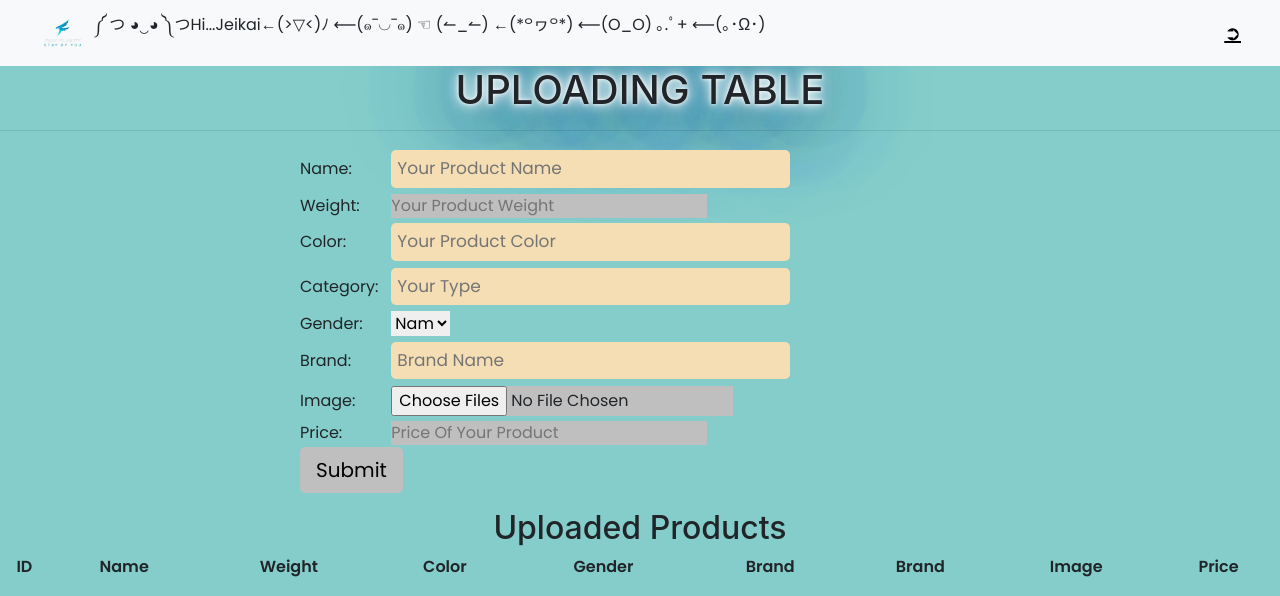
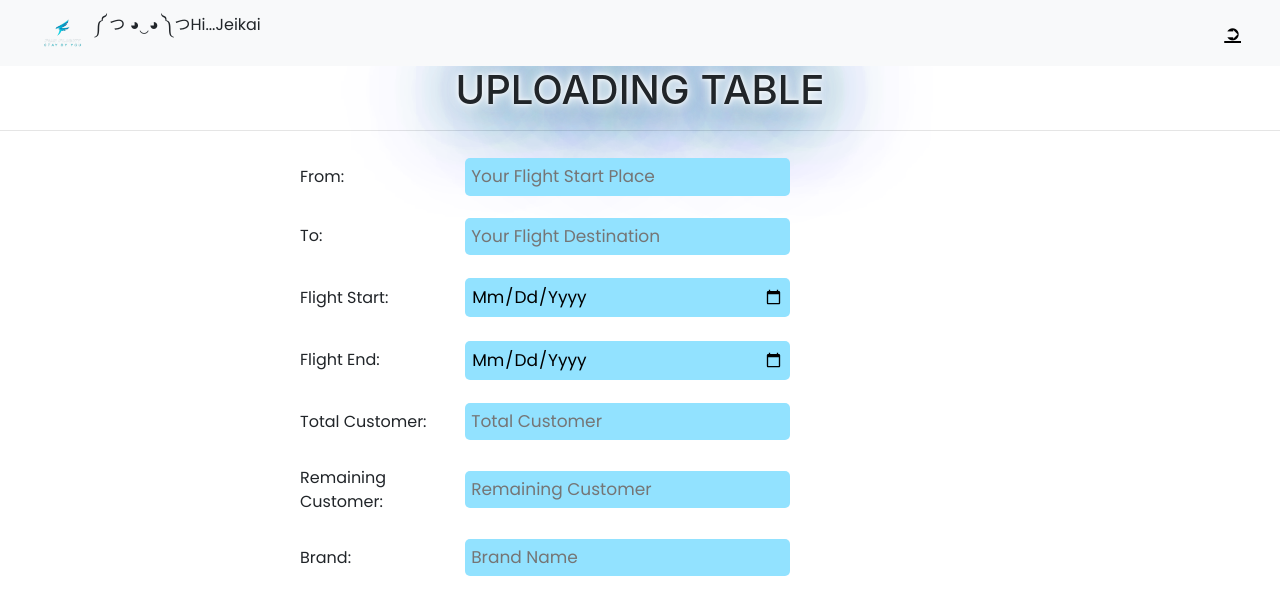
Before and after one commit to jeikai/BookingFlight, a PHP site: page /upload_san_pham.php in a window 1280 px wide; the page is wider, and only the part inside the window is pictured. Shown: the top 596 px of that part. Run offline with PHP 8.4, Linux system fonts and the light colour scheme; a user stored in the database is signed in; data comes from the database, SQL or seed files in the repository; data that the repository does not hold is empty; some libraries are stand-ins or nearby versions; grey boxes are pictures that could not be loaded.

Commit message:
push code admin còn lỗi phải sửa

```diff
--- a/cart.php
+++ b/cart.php
@@ -29,7 +29,7 @@ if (isset($_GET['delete_all'])) {
 
 <div class="container">
     <section class="shopping-cart">
-        <!-- <h1 class="heading">shopping cart</h1> -->
+        <h1 class="heading">shopping cart</h1>
         <table>
             <thead>
                 <th>ID</th>
--- a/component/database.sql
+++ b/component/database.sql
@@ -41,7 +41,7 @@ CREATE TABLE Flight(
     isRoundTrip INT
 );
 
-INSERT INTO Flight (flightId, startCity, endCity, startTime, endTime, totalCustomer, remainingCustomer, standardPrice, isRoundTrip)
+INSERT INTO Flight (flightId, brand, startCity, endCity, startTime, endTime, totalCustomer, remainingCustomer, standardPrice, isRoundTrip)
 VALUES
   (1, 'Vietnam Airlines','New York', 'Los Angeles', '2024-05-18 10:00:00', '2024-05-18 15:00:00', 150, 150, 250.00, 0),
   (2, 'Jetstar', 'London', 'Paris', '2024-05-19 08:30:00', '2024-05-19 11:00:00', 100, 100, 180.50, 0),
--- a/component/header_as_admin.php
+++ b/component/header_as_admin.php
@@ -32,7 +32,7 @@
 		}
 	</style>
 </head>
-<body style="background: #84cdca;" >
+<body style="background: #ffffff;" >
 
 <!-- Navigation -->
 <nav class="navbar navbar-expand-md navbar-light bg-light sticky-top">
@@ -51,7 +51,7 @@
 			foreach ( $userName as $userName) {
 		?>
 		<p class="navbar-branch">
-			༼ つ ◕‿◕ ༽つHi...<?php echo $userName['userName'];?>←(>▽<)ﾉ ⟵(๑¯◡¯๑) ☜ (↼_↼) ←(*꒪ヮ꒪*) ⟵(o_O) ｡.ﾟ+ ⟵(｡･ω･)
+			༼ つ ◕‿◕ ༽つHi...<?php echo $userName['userName'];?>
 		</p>
 		<?php
 			}
--- a/css/home_page.css
+++ b/css/home_page.css
@@ -91,14 +91,33 @@ footer {
 input[type=text] {
     padding: 6px;
     width: 100%;
-    background: wheat;
+    background: #92e2ff;
     font-size: 17px;
     border-radius: 5px;
     }
 input[type=text]:hover {
-    background: rgb(183, 180, 180);
+    background: #0092c7;
 }
-
+input[type=date] {
+    padding: 6px;
+    width: 100%;
+    background: #92e2ff;
+    font-size: 17px;
+    border-radius: 5px;
+    }
+input[type=date]:hover {
+    background: #0092c7;
+}
+input[type=number] {
+    padding: 6px;
+    width: 100%;
+    background: #92e2ff;
+    font-size: 17px;
+    border-radius: 5px;
+    }
+input[type=number]:hover {
+    background: #0092c7;
+}
 .time {
     text-align: center;
     font-size: 100px;
--- a/upload_san_pham.php
+++ b/upload_san_pham.php
@@ -1,231 +1,153 @@
 <?php
 include './component/header_as_admin.php';
-    $productName = htmlspecialchars( $_POST['productName'] ?? '');
-    $weight = htmlspecialchars( $_POST['weight'] ?? '');
-    $color = htmlspecialchars( $_POST['color'] ?? '');
-    $categoryName = htmlspecialchars( $_POST['categoryName'] ?? '');
-    $price = htmlspecialchars( $_POST['price'] ?? '');
-    $brand = htmlspecialchars( $_POST['brand'] ?? '');
-    $gender = htmlspecialchars( $_POST['gender'] ?? '');
-    $check = false;
-    $productId = time();
-    if ( isset($_POST['submit'])) {
-        //Kiểm duyệt file ảnh
-        $permitted_extensions = ['png', 'jpg', 'jpeg', 'gif'];
-        //Tên file
-        $file_name = $_FILES['imgUrls']['name'];
-        $count_img = 0;
-        for ( $i =0; $i<5; $i++) {
+$brand = htmlspecialchars($_POST['brand'] ?? '');
+$startCity = htmlspecialchars($_POST['startCity'] ?? '');
+$endCity = htmlspecialchars($_POST['endCity'] ?? '');
+$startTime = htmlspecialchars($_POST['startTime'] ?? '');
+$endTime = htmlspecialchars($_POST['endTime'] ?? '');
+$totalCustomer = htmlspecialchars($_POST['totalCustomer'] ?? '');
+$remainingCustomer = htmlspecialchars($_POST['remainingCustomer'] ?? '');
+$standardPrice = htmlspecialchars($_POST['standardPrice'] ?? '');
+$isRoundTrip = htmlspecialchars($_POST['isRoundTrip'] ?? '');
+$flightId = time();
+if (isset($_POST['submit'])) {
 
-            if ( $file_name[$i] ) {
-                $count_img++;
-            }
-            if ( empty($file_name[$i + 1]) ) {
-                break;
-            }
-        }
-        if( !empty( $file_name )) {
-
-            //Nơi nguồn
-            $file_tmp_name = $_FILES['imgUrls']['tmp_name'];
-
-            //nơi đích chứa file được upload lên
-            $destination[] = "";
-            $anh_sp = "";
-            for ( $i =0; $i < $count_img; $i++) {
-                $destination[$i] = "./Ảnh_sp/".$file_name[$i];
-                $anh_sp .= $file_name[$i].', ';
-                //Lấy ra đuôi file bằng hàm explode
-                //Khi gặp dấu chấm, hàm sẽ tách chuỗi đó ra
-                //end: lấy phần tử cuối trong mảng
-                $file_extension[$i] = explode('.', $file_name[$i]);
-                $file_extension[$i] = strtolower(end($file_extension[$i]));
-            }
-            $anh_sp = rtrim( $anh_sp, ", ");
-            //Kiểm tra tên file
-            for ( $i =0; $i < $count_img; $i++) {
-            if ( in_array($file_extension[$i], $permitted_extensions)) {
-                    $check = true;
+    if (empty($productName) || empty($weight) || empty($color) || empty($categoryName) || empty($price) || empty($brand)) {
+        $error_message = "You must enter full information";
     } else {
-                $error_message = 'Invalid file type';
-                break;
-            }
-            }
-        if ( empty($productName) || empty($weight) || empty($color) || empty($categoryName) || empty($price) || empty($brand)) {
-            $error_message = "You must enter name, weight, color, category, brand and price.";
-        } else {
-            if ( $connection != NULL) {
-                $sql = "SELECT COUNT(*) AS count FROM Products WHERE productName='$productName' AND weight='$weight' AND color='$color' AND categoryName='$categoryName' AND price='$price' AND brand='$brand' ";
+        if ($connection != NULL) {
+            $sql = "SELECT COUNT(*) AS count FROM Flight WHERE startCity='$startCity' AND endCity='$endCity' AND startTime='$startTime' AND brand='$brand' ";
             try {
                 $connection->setAttribute(PDO::ATTR_ERRMODE, PDO::ERRMODE_EXCEPTION);
                 $statement = $connection->prepare($sql);
                 $statement->execute();
                 $statement->setFetchMode(PDO::FETCH_ASSOC);
                 //Kiểm tra xem dữ liệu bản ghi đã tồn tại hay chưa
-                if(intval($statement->fetchAll()[0]['count']) > 0) {
+                if (intval($statement->fetchAll()[0]['count']) > 0) {
                     $error_message = "Sản phẩm đã tồn tại";
                 } else {
-                    //ok to insert
-                    if ($check ) {
-                        for ( $i =0; $i < $count_img; $i++) {
-                        //Upload file từ nơi nguồn lên đích là destination
-                        move_uploaded_file($file_tmp_name[$i], $destination[$i]);
-                        }
-                    }
 
-                        $sql = "INSERT INTO Products(productId, weight, color, price, productName, categoryName, gender, brand)
-                            VALUES(?, ?, ?, ?, ?, ?, ?, ?);
-                            INSERT INTO Image_Product(productId, imageUrls) VALUES( ?, ?);";
+                    $sql = "INSERT INTO Flight(flightId, brand, startCity, endCity, startTime, endTime, totalCustomer, remainingCustomer)
+                            VALUES(?, ?, ?, ?, ?, ?, ?, ?);";
                     $connection->prepare($sql)->execute([$productId, $weight, $color, $price, $productName, $categoryName, $gender, $brand, $productId, $anh_sp]);
                     $error_message = '<p style= "color: green;">Thêm sản phẩm thành công</p>';
                 };
-            } catch(PDOException $e) {
+            } catch (PDOException $e) {
                 echo "Cannot execute sql: " . $e->getMessage();
             }
         }
     }
-        } else {
-            $error_message = 'No such file selected';
 }
-
-    }
-    if ( isset( $_GET['delete'])) {
+if (isset($_GET['delete'])) {
     $delete_id = $_GET['delete'];
-        $sql = "DELETE FROM Products WHERE productId = $delete_id;
-        DELETE FROM Image_Product WHERE productID = $delete_id";
+    $sql = "DELETE FROM Flight WHERE flightId = $delete_id;";
     $connection->prepare($sql)->execute();
     header('Location: ./upload_san_pham.php');
 }
 ?>
+
 <head>
     <link rel="stylesheet" href="./css/upload_san_pham.css">
 </head>
 <h1 style="text-align: center;">Uploading Table</h1>
 <hr>
-<div  style="margin-left: 300px;" >
-    <form action="<?php echo $_SERVER['PHP_SELF']; ?>" method="post"  enctype="multipart/form-data">
-        <table style="width: 50%;height: 300px;">
+<div style="margin-left: 300px;">
+    <form action="<?php echo $_SERVER['PHP_SELF']; ?>" method="post" enctype="multipart/form-data">
+        <table style="width: 50%;height: 500px;">
             <tr>
-                <td>Name: </td>
-                <td><input type="text" name="productName" id="" require placeholder="Your product name"></td>
+                <td>From: </td>
+                <td><input type="text" name="startCity" id="" require placeholder="Your flight start place"></td>
             </tr>
             <tr>
-                <td>Weight: </td>
-                <td><input type="number" name="weight" id="" min=0 require placeholder="Your product weight"></td>
+                <td>To: </td>
+                <td><input type="text" name="endCity" id="" require placeholder="Your flight destination"></td>
             </tr>
             <tr>
-                <td>Color: </td>
-                <td><input type="text" name="color" id="" require placeholder="Your product color"></td>
+                <td>Flight start: </td>
+                <td><input type="date" name="startTime" id="" require placeholder="Your flight start time"></td>
             </tr>
             <tr>
-                <td>Category: </td>
+                <td>Flight end: </td>
                 <td>
-                    <input type="text" name="categoryName" list="listdata" require placeholder="Your type">
+                    <input type="date" name="endTime" require placeholder="Your flight end time">
+                </td>
+            </tr>
+            <tr>
+                <td>Total customer: </td>
+                <td><input type="number" name="totalCustomer" id="" require placeholder="Total customer"></td>
+            </tr>
+            <tr>
+                <td>Remaining customer: </td>
+                <td><input type="number" name="remainingCustomer" id="" require placeholder="Remaining customer"></td>
+            </tr>
+            <tr>
+                <td>Brand: </td>
+                <td>
+                    <input type="text" name="brand" list="listdata" id="data" placeholder="Brand name">
                     <datalist id="listdata">
-                            <option value="adult">ADULT</option>
-                            <option value="children">CHILDREN</option>
-                            <option value="teenager">TEENAGER</option>
+                        <option>VICTORINOX</option>
+                        <option>SAMONITE</option>
+                        <option>HUBLOT</option>
+                        <option>FOSSIL</option>
+                        <option>FENDI</option>
+                        <option>LIPAULT</option>
                     </datalist>
                 </td>
             </tr>
             <tr>
-                <td>Gender: </td>
-                <td>
-                    <select name="gender" id="">
-                        <option value="male" selected>Nam</option>
-                        <option value="female" >Nữ</option>
-                    </select>
-                </td>
-            </tr>
-            <tr>
-                <td>Brand: </td>
-                <td>
-                    <input type="text" name="brand" id="data" placeholder="Brand name">
-                    <datalist id="data">
-                            <option >VICTORINOX</option>
-                            <option >SAMONITE</option>
-                            <option >HUBLOT</option>
-                            <option >FOSSIL</option>
-                            <option >FENDI</option>
-                            <option >LIPAULT</option>
-                    </datalist>
-                </td>
-            </tr>
-            <tr>
-                <td>Image:</td>
-                <td>
-                    <input type="file" name="imgUrls[]" require multiple>
-                </td>
-
-            </tr>
-            <tr>
                 <td>Price: </td>
-                <td><input type="number" name="price" id="" require placeholder="Price of your product"></td>
+                <td><input type="number" min=0 name="standardPrice" id="" require placeholder="Price of your flight"></td>
             </tr>
         </table>
 
         <input type="submit" value="submit" name="submit" class="btn-lg">
     </form>
-    <p style= "color: red;"><?php echo $error_message ?? '' ?></p>
+    <p style="color: red;"><?php echo $error_message ?? '' ?></p>
 </div>
-<caption ><h2 class="title">Uploaded Products</h2></caption>
-<table border="1px" width="100%" cellspacing="0" cellpadding="5px" >
+<caption>
+    <h2 class="title">Uploaded Flight</h2>
+</caption>
+<table border="1px" width="100%" cellspacing="0" cellpadding="5px">
 
     <thead align="center">
         <tr>
             <th>ID</th>
-        <th>Name</th>
-        <th>Weight</th>
-        <th>Color</th>
-        <th>Gender</th>
             <th>Brand</th>
-        <th>Brand</th>
-        <th>Image</th>
+            <th>From</th>
+            <th>To</th>
+            <th>Start time</th>
+            <th>End time</th>
+            <th>Total Customer</th>
+            <th>Remaining Customer</th>
             <th>Price</th>
+            <th>Round trip</th>
             <th></th>
         </tr>
     </thead>
     <tbody align="center">
         <?php
 
-        $sql = "SELECT * FROM Products";
+        $sql = "SELECT * FROM Flight";
         $statement = $connection->prepare($sql);
         $statement->execute();
         //Chế độ đọc dữ liệu ra
-        $result = $statement->setFetchMode ( PDO::FETCH_ASSOC);
+        $result = $statement->setFetchMode(PDO::FETCH_ASSOC);
         $sp = $statement->fetchAll();
-        foreach( $sp as $sp) {
+        foreach ($sp as $sp) {
         ?>
             <tr>
-        <td><?php echo $sp['productId'];?></td>
-        <td><?php echo $sp['productName'];?></td>
-        <td><?php echo $sp['weight'];?>kg</td>
-        <td><?php echo $sp['color'];?></td>
-        <td><?php echo $sp['gender']?></td>
-        <td><?php echo $sp['categoryName'];?></td>
-        <td><?php echo $sp['brand'];?></td>
-        <?php
-            $id = $sp['productId'];
-            $sql = "SELECT * FROM Image_Product WHERE productId = '$id'; ";
-            $statement = $connection->prepare($sql);
-            $statement->execute();
-            //Chế độ đọc dữ liệu ra
-            $result = $statement->setFetchMode ( PDO::FETCH_ASSOC);
-            $img = $statement->fetchAll();
-            $anh_sp = '';
-            foreach( $img as $img) {
-                $anh_sp = explode(', ', $img['imageUrls']);
-            }
-            foreach( $anh_sp as $anh_sp) {
-        ?>
-        <td><img style="width: 100px;" src="./Ảnh_sp/<?php echo $anh_sp;?>"></td>
-        <?php
-            break;
-            }
-        ?>
-        <td><?php echo $sp['price'];?>$</td>
-        <td><a  href="./<?php echo 'upload_san_pham.php?delete='.$sp['productId'];?>" onclick="return confirm('are your sure you want to delete this?');"><i class="fas fa-trash"></i>Delete</a></td>
-        <td><a href="./<?php echo 'update.php?edit='.$sp['productId'];?>"><i class="fas fa-edit"></i>Update</a></td>
+                <td><?php echo $sp['flightId']; ?></td>
+                <td><?php echo $sp['brand']; ?></td>
+                <td><?php echo $sp['startCity']; ?>kg</td>
+                <td><?php echo $sp['endCity']; ?></td>
+                <td><?php echo $sp['startTime'] ?></td>
+                <td><?php echo $sp['endTime']; ?></td>
+                <td><?php echo $sp['totalCustomer']; ?></td>
+                <td><?php echo $sp['remainingCustomer']; ?></td>
+                <td><?php echo $sp['standardPrice']; ?>$</td>
+                <td><?php echo $sp['isRoundTrip']; ?></td>
+                <td><a href="./<?php echo 'upload_san_pham.php?delete=' . $sp['flightId']; ?>" onclick="return confirm('are your sure you want to delete this?');"><i class="fas fa-trash"></i>Delete</a></td>
+                <td><a href="./<?php echo 'update.php?edit=' . $sp['flightId']; ?>"><i class="fas fa-edit"></i>Update</a></td>
             </tr>
         <?php
         }
@@ -233,6 +155,7 @@
     </tbody>
 </table>
 </body>
+
 </html>
 
 <?php
```
Also changed, not shown: update.php (+4 -28 lines), css/upload_san_pham.css (line endings or trailing spaces). Lines whose indentation alone changed are shown as unchanged.
